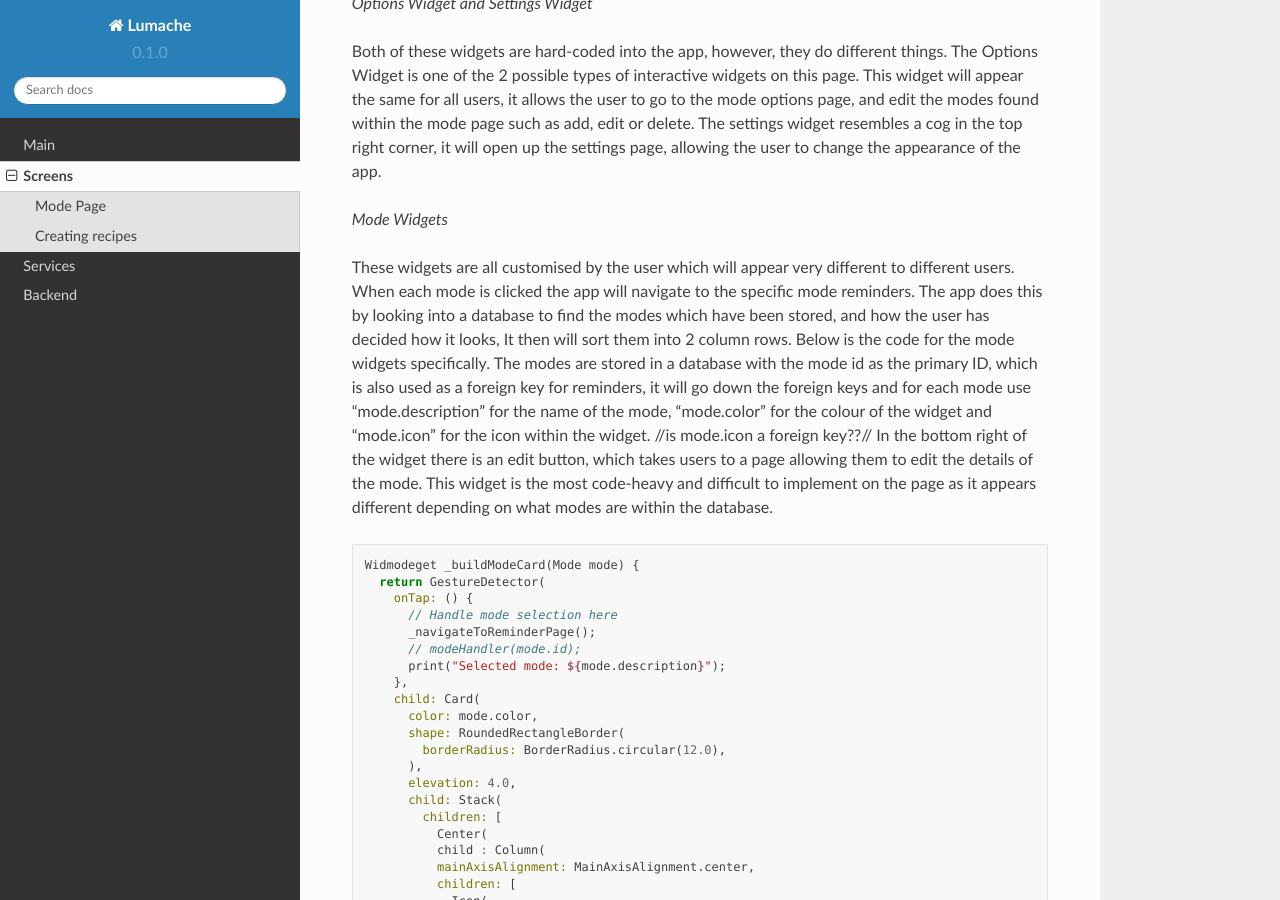
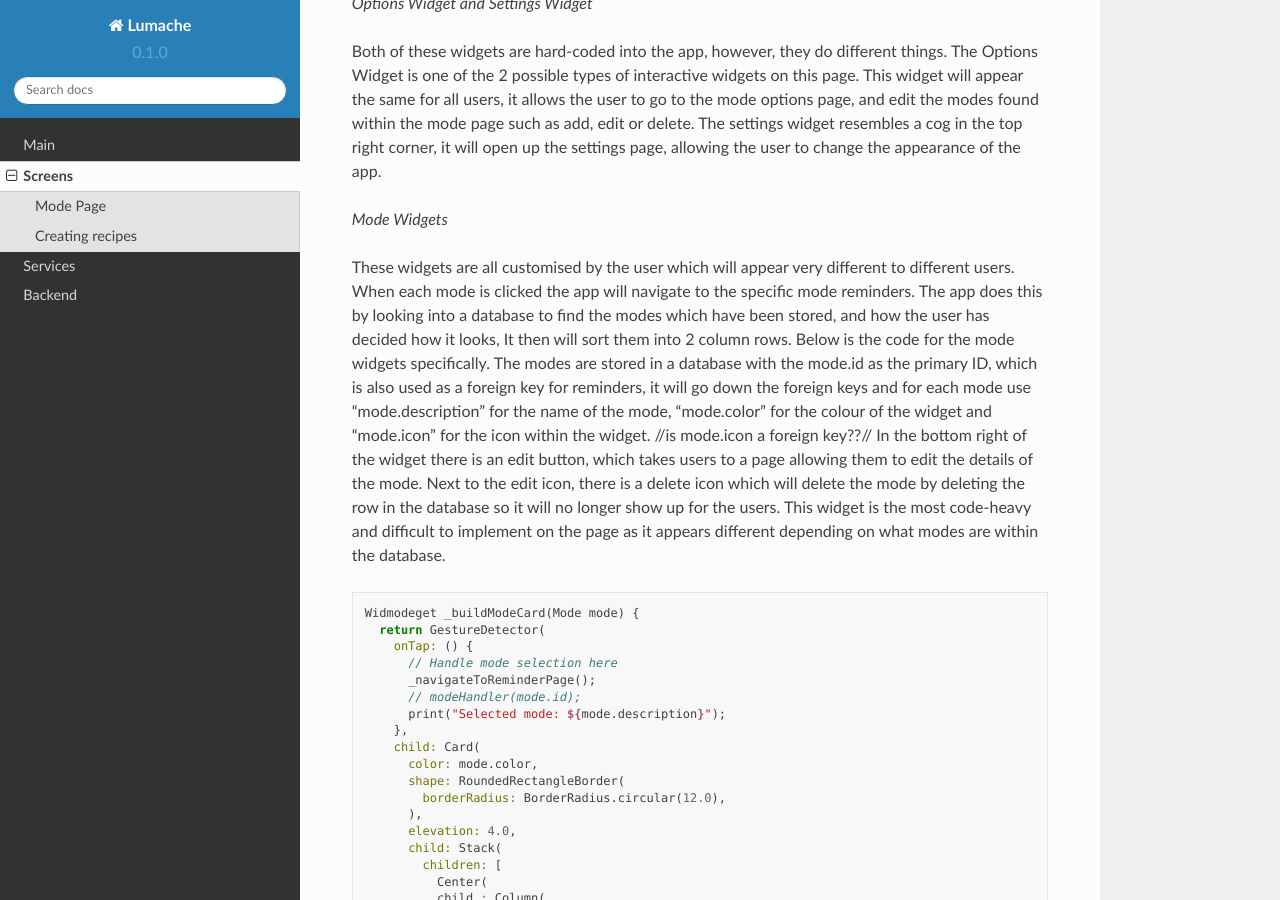
Before and after one commit to SE-sustainability/Project_code, a Sphinx documentation site: the page built from docs/source/screens.rst, in a window 1280 px wide and 900 px high, scrolled down 680 px. Built offline with Sphinx 7.4.7 and the Read the Docs theme 2.0.0, drawn with Linux system fonts in a browser that asks for light colours.

Commit message:
Update screens.rst

```diff
--- a/docs/source/screens.rst
+++ b/docs/source/screens.rst
@@ -18,7 +18,8 @@ Both of these widgets are hard-coded into the app, however, they do different th
 
 *Mode Widgets*
 
-These widgets are all customised by the user which will appear very different to different users. When each mode is clicked the app will navigate to the specific mode reminders. The app does this by looking into a database to find the modes which have been stored, and how the user has decided how it looks, It then will sort them into 2 column rows. Below is the code for the mode widgets specifically. The modes are stored in a database with the mode id as the primary ID, which is also used as a foreign key for reminders, it will go down the foreign keys and for each mode use "mode.description" for the name of the mode, "mode.color" for the colour of the widget and "mode.icon" for the icon within the widget. //is mode.icon a foreign key??// In the bottom right of the widget there is an edit button, which takes users to a page allowing them to edit the details of the mode. This widget is the most code-heavy and difficult to implement on the page as it appears different depending on what modes are within the database.
+These widgets are all customised by the user which will appear very different to different users. When each mode is clicked the app will navigate to the specific mode reminders. The app does this by looking into a database to find the modes which have been stored, and how the user has decided how it looks, It then will sort them into 2 column rows. Below is the code for the mode widgets specifically. The modes are stored in a database with the mode.id as the primary ID, which is also used as a foreign key for reminders, it will go down the foreign keys and for each mode use "mode.description" for the name of the mode, "mode.color" for the colour of the widget and "mode.icon" for the icon within the widget. //is mode.icon a foreign key??// In the bottom right of the widget there is an edit button, which takes users to a page allowing them to edit the details of the mode. Next to the edit icon, there is a delete icon which will delete the mode by deleting the row in the database so it will no longer show up for the users. This widget is the most code-heavy and difficult to implement on the page as it appears different depending on what modes are within the database.
+
 
 .. code-block:: dart
 
```
